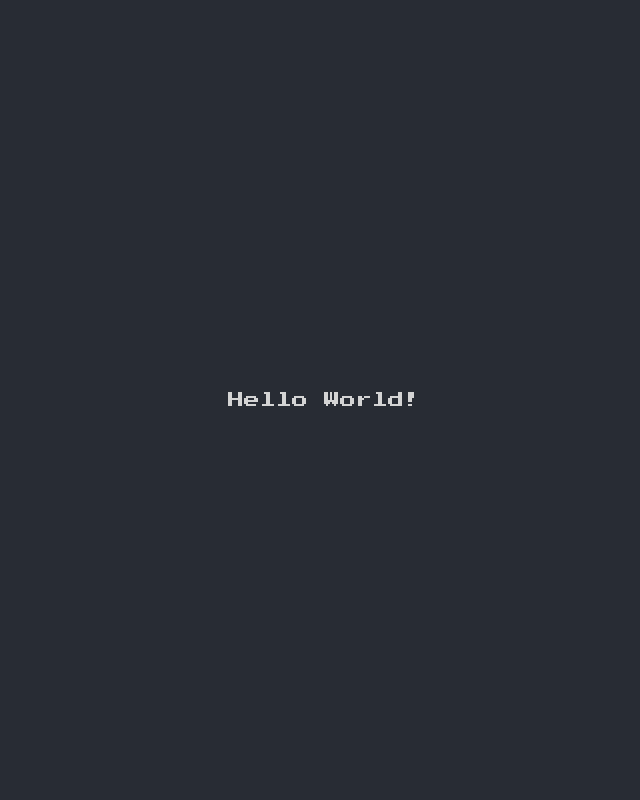
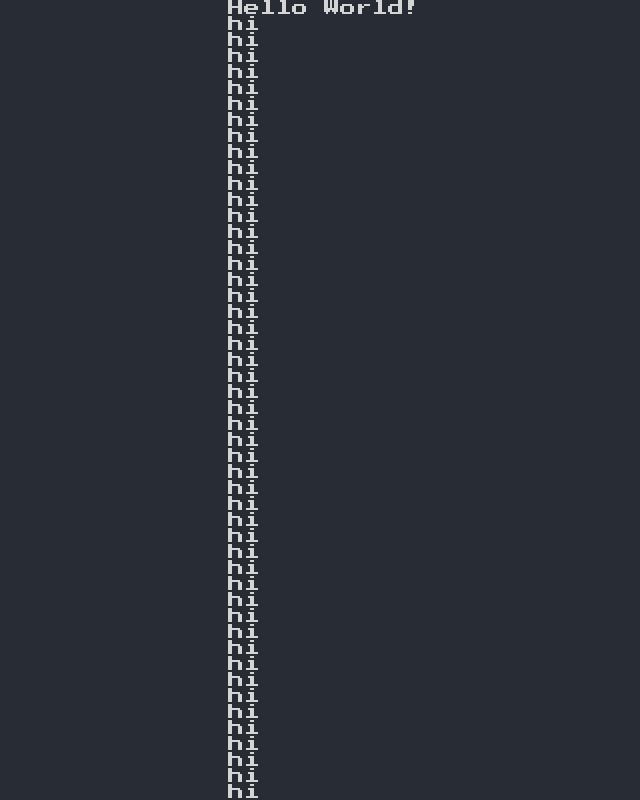
Before and after one commit to AnkushMalik/Tetris, a React (Create React App) app: page / in a window 1280 px wide. Shown: the top 800 px of the page, without its empty margins (316-956 px from the left). Built offline with nearby package versions, Linux system fonts and the light colour scheme; the HTML template or start-up script is replaced by a standard one.

Commit message:
Add helper method to render playground cells

```diff
--- a/src/components/cell/cell.component.jsx
+++ b/src/components/cell/cell.component.jsx
@@ -2,6 +2,6 @@ import React from 'react'
 
 export const Cell = () => (
     <div className="cell">
-
+        <div className="">hi</div>
     </div>
 )
--- a/src/components/playground/playground.component.jsx
+++ b/src/components/playground/playground.component.jsx
@@ -1,9 +1,14 @@
 import React from 'react'
 
-// import { Cell } from '../cell/cell.component'
+import { Cell } from '../cell/cell.component'
 import './playground.styles.scss'
 
-export const Playground = () => (
+export const Playground = ({ pg }) => (
     <div className='playground'>
+        {
+            pg.map(e =>
+                e.map((cell, idx) => <Cell key={idx} type={cell[0]} />)
+            )
+        }
     </div>
 )
--- /dev/null
+++ b/src/helpers/playgroundHelper.js
@@ -0,0 +1,8 @@
+export const pgwidth = 12   //4*3
+export const pgheight = 20  //4*5
+
+export const createpg = () => (
+    Array.from(Array(pgheight), () =>
+        new Array(pgwidth).fill([0, 'clear'])
+    )
+);
--- a/src/pages/game/gamepage.component.jsx
+++ b/src/pages/game/gamepage.component.jsx
@@ -2,12 +2,13 @@ import React from 'react'
 
 import { Playground } from '../../components/playground/playground.component'
 import { InfoNav } from '../../components/infonav/infonav.component'
+import { createpg } from '../../helpers/playgroundHelper'
 import './gamepage.styles.scss'
 
 export const GamePage = () => (
     <div className="game-page">
         Hello World!
         <InfoNav />
-        <Playground />
+        <Playground pg={createpg()} />
     </div>
 )
```
